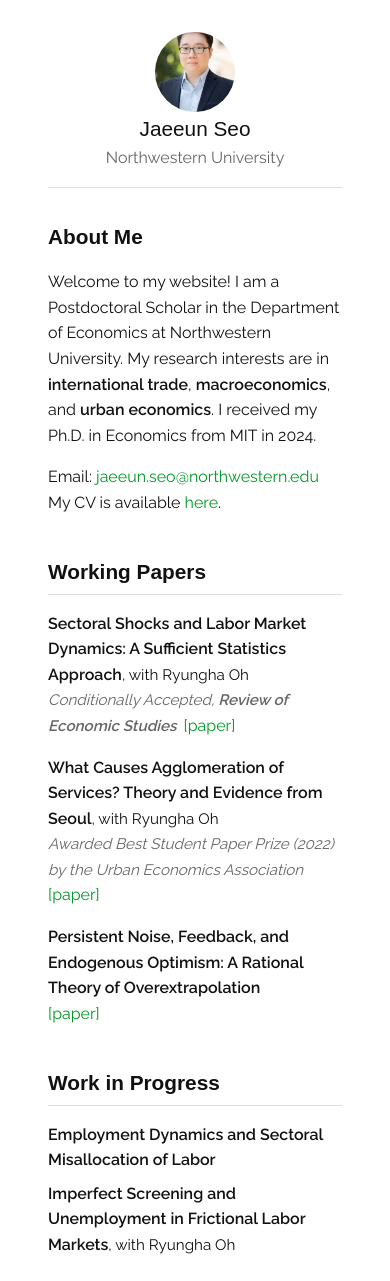
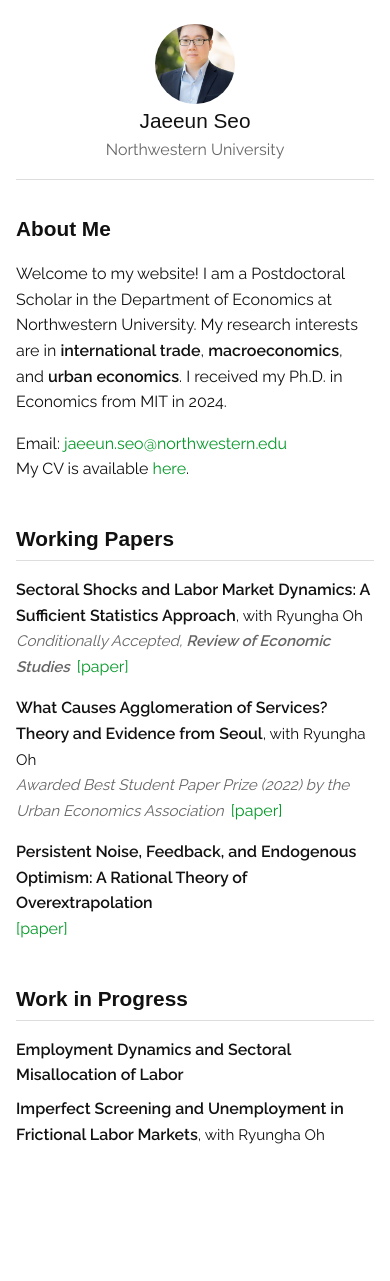
Before and after one commit to jaeeun-seo/jaeeun-seo.github.io, a Jekyll site: the page built from index.markdown, in a window 390 px wide. Built offline with Jekyll 4.4.1, drawn with Linux system fonts in a browser that asks for light colours; after the commit the page ends 1163 px from its top, so only the background shows below that.

Commit message:
Update ...

```diff
--- a/assets/css/style.css
+++ b/assets/css/style.css
@@ -228,3 +228,9 @@ h1, h2 {
     display: none;
   }
 }
+@media (max-width: 400px) {
+  .container {
+    margin: 0.5rem auto;
+    padding: 0 1rem;
+  }
+}
```
